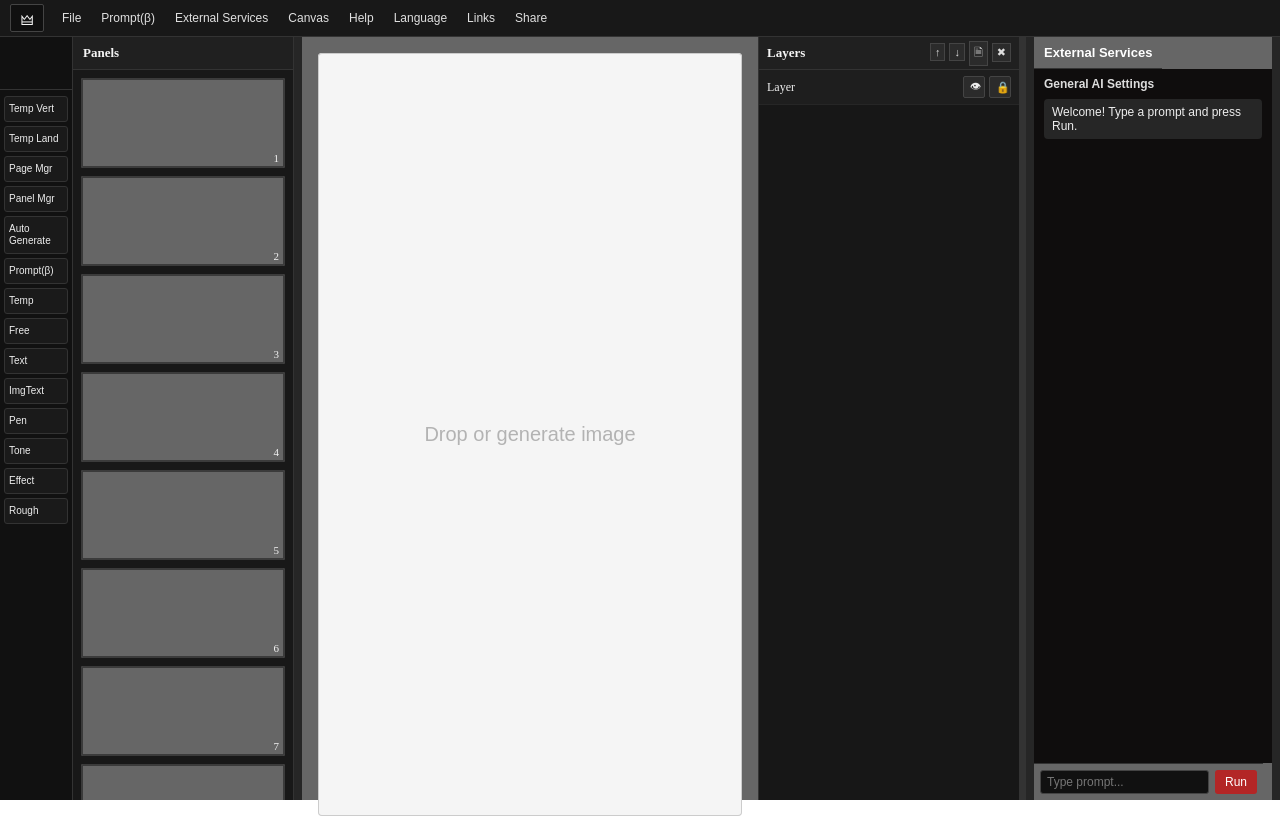
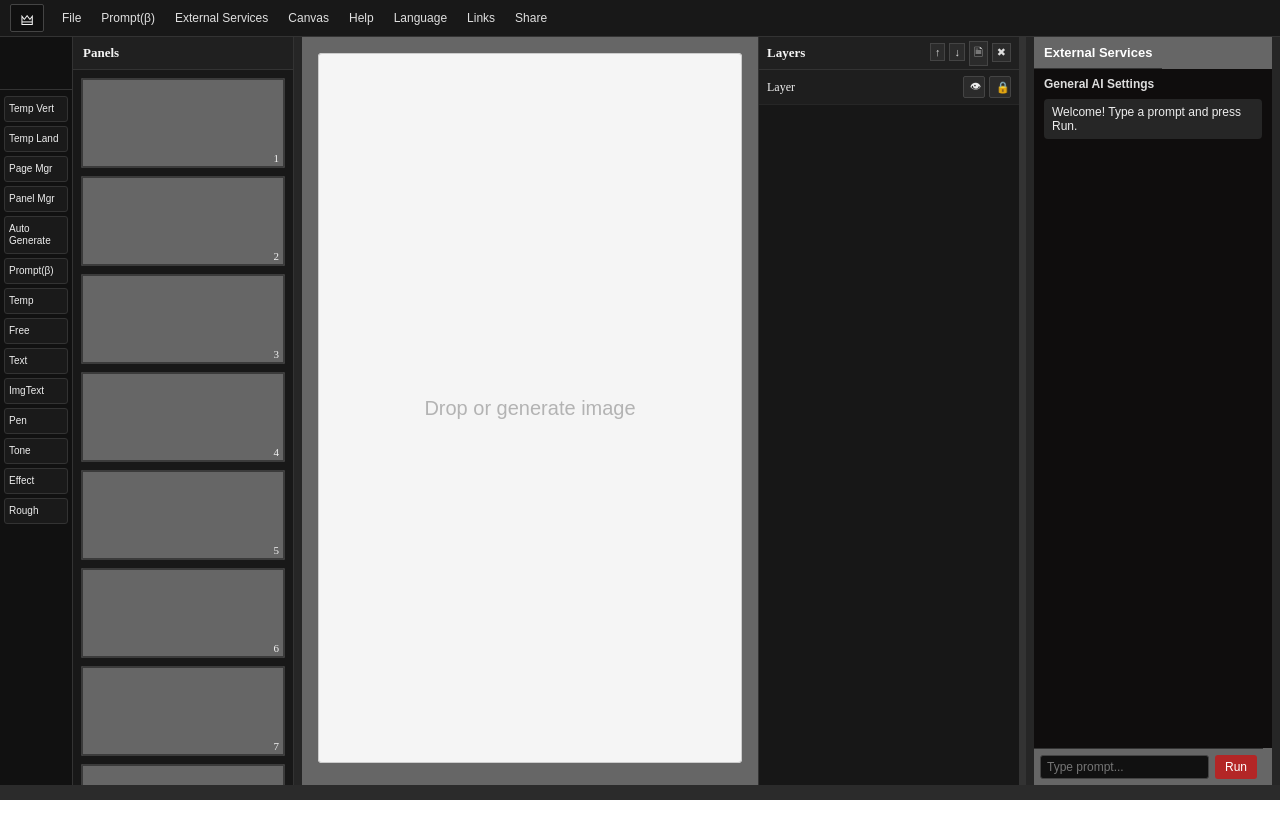
Before and after one commit to ramenartai/Ramen_Art, a React (Vite) app in the folder frontend/: page / in a window 1280 px wide. Built offline with nearby package versions, Linux system fonts and the light colour scheme.

Commit message:
fixed canvas

```diff
--- a/frontend/src/Css/canvas.css
+++ b/frontend/src/Css/canvas.css
@@ -37,7 +37,7 @@
   justify-content: center;
   align-items: center;
   max-width: 100vw;
-  height: 100%;
+  height: 95%;
   min-height: 0;           /* prevents overflow from flex */
 }
 
--- a/frontend/src/Css/layout.css
+++ b/frontend/src/Css/layout.css
@@ -6,18 +6,17 @@ body,
 }
 
 .app-root {
-  height: 100vh;          /* full screen */
-  width: 100vw;
+  height: 100vh;width: 100vw;
   display: flex;
   flex-direction: column;
   background-color: #2b2b2b;
 }
 
 .main-layout {
-  flex: 1;                /* takes all space under topbar */
+  flex: .98;
   display: flex;
-  min-height: 0;          /* important to allow inner scroll, no overflow */
-  background-color: #3e3e3e;
+  min-height: 0;
+  background-color: #000000;
 }
 
 .column {
```
